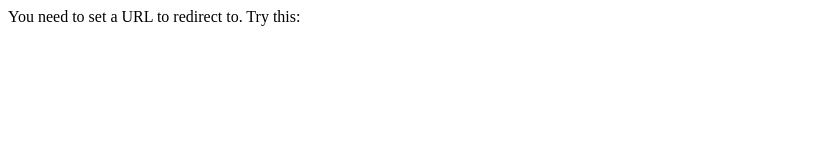
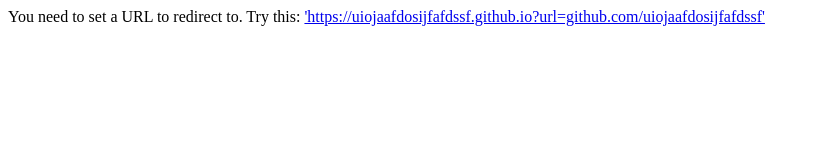
Before and after one commit to uiojaafdosijfafdssf/uiojaafdosijfafdssf.github.io, a plain HTML site: page index.html in a window 1280 px wide. Shown: the whole page, without its empty margins (0-818 px from the left). Drawn offline with Linux system fonts and the light colour scheme.

Commit message:
Update index.html

```diff
--- a/index.html
+++ b/index.html
@@ -7,7 +7,7 @@
 		if (urllol != undefined) {
 			window.location.replace("https://" + urllol);
 		} else {
-			document.body.innerHTML = "You need to set a URL to redirect to. Try this: <a href='https://uiojaafdosijfafdssf.github.io?url=github.com/uiojaafdosijfafdssf'></a>";
+			document.body.innerHTML = "You need to set a URL to redirect to. Try this: <a href='https://uiojaafdosijfafdssf.github.io?url=github.com/uiojaafdosijfafdssf'>'https://uiojaafdosijfafdssf.github.io?url=github.com/uiojaafdosijfafdssf'</a>";
 		};
 	</script>
 </html>
```
